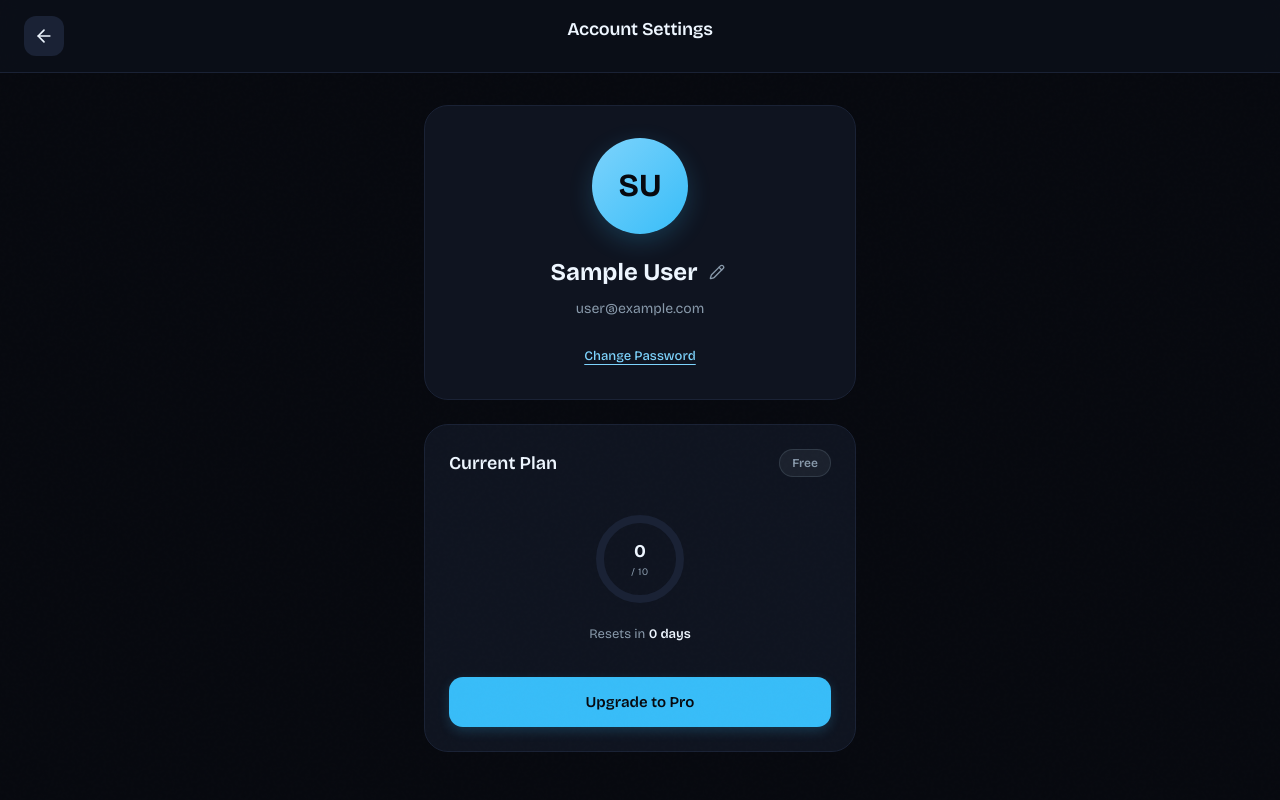
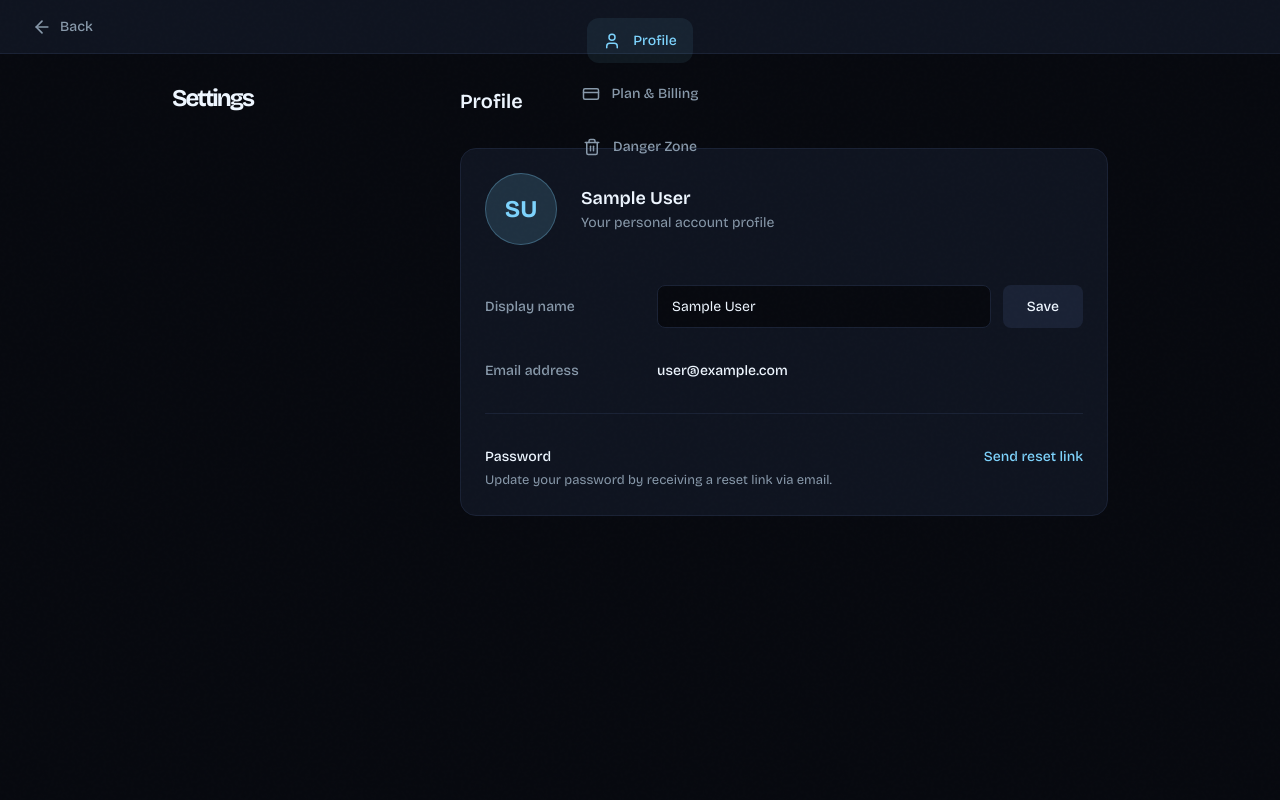
Before and after one commit to M7eem/Akni, a React (Vite) app: page /account in a window 1280 px wide. Shown: the top 800 px of the page. Built offline with nearby package versions, Linux system fonts and the light colour scheme; no server answers; the database is empty; sample sign-in values are in the browser's storage.

Commit message:
feat: Add account page tabs for profile and billing
Introduces tabbed navigation to the account page, separating profile management, billing information, and account deletion into distinct sections. This improves organization and user experience.

```diff
--- a/src/pages/AccountPage.tsx
+++ b/src/pages/AccountPage.tsx
@@ -4,14 +4,16 @@ import { useAuth } from '../contexts/AuthContext';
 import { updateProfile, sendPasswordResetEmail, deleteUser } from 'firebase/auth';
 import { doc, deleteDoc } from 'firebase/firestore';
 import { auth, db } from '../lib/firebase';
-import { ArrowLeft, Loader2, Pencil, Check, X, AlertTriangle } from 'lucide-react';
+import { ArrowLeft, Loader2, User, CreditCard, Trash2, AlertTriangle, Check } from 'lucide-react';
+
+type Tab = 'profile' | 'billing' | 'danger';
 
 export default function AccountPage() {
   const { user, usage } = useAuth();
   const navigate = useNavigate();
 
+  const [activeTab, setActiveTab] = useState<Tab>('profile');
   const [displayName, setDisplayName] = useState(user?.displayName || '');
-  const [isEditingName, setIsEditingName] = useState(false);
   const [isSavingName, setIsSavingName] = useState(false);
   const [nameSaved, setNameSaved] = useState(false);
 
@@ -44,16 +46,12 @@ export default function AccountPage() {
   };
 
   const handleSaveName = async () => {
-    if (!displayName.trim() || displayName === user.displayName) {
-      setIsEditingName(false);
-      return;
-    }
+    if (!displayName.trim() || displayName === user.displayName) return;
     setIsSavingName(true);
     try {
       await updateProfile(user, { displayName });
       setNameSaved(true);
       setTimeout(() => setNameSaved(false), 2000);
-      setIsEditingName(false);
     } catch (error) {
       console.error('Error updating profile', error);
     } finally {
@@ -92,234 +90,280 @@ export default function AccountPage() {
 
   const planName = usage?.limit === 9999 ? 'Unlimited' : (usage?.limit && usage.limit > 10 ? 'Pro' : 'Free');
 
-  // Circular Progress Calculations
-  const radius = 40;
-  const circumference = 2 * Math.PI * radius;
-  const usagePercent = usage ? Math.min((usage.used / usage.limit) * 100, 100) : 0;
-  const offset = circumference - (usagePercent / 100) * circumference;
-
-  const getDaysUntilReset = () => {
-    if (!usage?.resetsOn) return 0;
-    const resetDate = new Date(usage.resetsOn);
-    const now = new Date();
-    const diffTime = resetDate.getTime() - now.getTime();
-    const diffDays = Math.ceil(diffTime / (1000 * 60 * 60 * 24));
-    return diffDays > 0 ? diffDays : 0;
-  };
+  const navItems = [
+    { id: 'profile', label: 'Profile', icon: User },
+    { id: 'billing', label: 'Plan & Billing', icon: CreditCard },
+    { id: 'danger', label: 'Danger Zone', icon: Trash2 },
+  ];
 
   return (
     <div style={{ minHeight: '100vh', background: '#07090f', color: '#eef6ff' }}>
-      {/* HEADER */}
+      {/* Header with Back Button */}
       <header style={{
-        width: '100%',
-        padding: '1.25rem 1.5rem',
+        padding: '1rem 2rem',
+        borderBottom: '1px solid #1a2235',
         display: 'flex',
         alignItems: 'center',
-        justifyContent: 'center',
-        position: 'relative',
-        borderBottom: '1px solid #1a2235',
-        background: 'rgba(15, 20, 32, 0.5)',
-        backdropFilter: 'blur(10px)',
-        zIndex: 50
+        gap: '1rem',
+        background: '#0f1420'
       }}>
         <button
           onClick={() => navigate('/')}
           style={{
-            position: 'absolute',
-            left: '1.5rem',
+            background: 'none', border: 'none', color: '#8899aa', cursor: 'pointer',
+            display: 'flex', alignItems: 'center', gap: '0.5rem'
+          }}
+          className="hover:text-[#eef6ff] transition-colors"
+        >
+          <ArrowLeft size={20} />
+          <span style={{ fontSize: '14px', fontWeight: 500 }}>Back</span>
+        </button>
+      </header>
+
+      <div style={{
+        maxWidth: '1000px',
+        margin: '0 auto',
+        display: 'flex',
+        flexDirection: 'row',
+        padding: '2rem',
+        gap: '3rem'
+      }} className="flex-col md:flex-row">
+
+        {/* Sidebar */}
+        <aside style={{ width: '240px', flexShrink: 0 }} className="w-full md:w-[240px]">
+          <h1 style={{ fontSize: '24px', fontWeight: 700, marginBottom: '1.5rem', color: '#eef6ff' }}>Settings</h1>
+          <nav style={{ display: 'flex', flexDirection: 'column', gap: '0.5rem' }} className="flex-row md:flex-col overflow-x-auto md:overflow-visible">
+            {navItems.map((item) => (
+              <button
+                key={item.id}
+                onClick={() => setActiveTab(item.id as Tab)}
+                style={{
                   display: 'flex',
                   alignItems: 'center',
-            justifyContent: 'center',
-            width: '40px',
-            height: '40px',
+                  gap: '0.75rem',
+                  padding: '0.75rem 1rem',
                   borderRadius: '12px',
-            background: '#1a2235',
-            color: '#eef6ff',
                   border: 'none',
-            cursor: 'pointer'
+                  cursor: 'pointer',
+                  textAlign: 'left',
+                  fontSize: '14px',
+                  fontWeight: 500,
+                  transition: 'all 0.2s ease',
+                  background: activeTab === item.id ? 'rgba(125, 211, 252, 0.08)' : 'transparent',
+                  color: activeTab === item.id ? '#7dd3fc' : '#8899aa',
+                  whiteSpace: 'nowrap'
                 }}
-          className="hover:bg-[#2a3655] transition-colors"
+                className="hover:bg-[rgba(125,211,252,0.04)]"
               >
-          <ArrowLeft size={20} />
+                <item.icon size={18} />
+                {item.label}
               </button>
-        <h1 style={{ fontSize: '18px', fontWeight: 600, letterSpacing: '-0.01em' }}>Account Settings</h1>
-      </header>
+            ))}
+          </nav>
+        </aside>
 
-      <main style={{ maxWidth: '480px', margin: '0 auto', padding: '2rem 1.5rem 4rem' }}>
-        {/* PROFILE CARD */}
+        {/* Content Area */}
+        <main style={{ flex: 1 }}>
+          {activeTab === 'profile' && (
+            <div>
+              <h2 style={{ fontSize: '20px', fontWeight: 600, marginBottom: '2rem' }}>Profile</h2>
+
+              <div style={{ background: '#0f1420', border: '1px solid #1a2235', borderRadius: '16px', padding: '24px' }}>
+                {/* Avatar Section */}
+                <div style={{ display: 'flex', alignItems: 'center', gap: '1.5rem', marginBottom: '2.5rem' }}>
                   <div style={{
-          background: '#0f1420',
-          border: '1px solid #1a2235',
-          borderRadius: '24px',
-          padding: '32px 24px',
-          marginBottom: '1.5rem',
-          textAlign: 'center',
-          position: 'relative',
-          overflow: 'hidden'
-        }}>
-          <div style={{
-            width: '96px', height: '96px', borderRadius: '50%',
-            background: 'linear-gradient(135deg, #7dd3fc 0%, #38bdf8 100%)',
-            margin: '0 auto 20px',
+                    width: '72px', height: '72px', borderRadius: '50%',
+                    background: 'rgba(125,211,252,0.15)', border: '1px solid rgba(125,211,252,0.3)',
                     display: 'flex', alignItems: 'center', justifyContent: 'center',
-            color: '#07090f', fontWeight: 700, fontSize: '32px',
-            boxShadow: '0 8px 24px rgba(56, 189, 248, 0.2)'
+                    color: '#7dd3fc', fontWeight: 700, fontSize: '24px'
                   }}>
                     {getInitials()}
                   </div>
+                  <div>
+                    <h3 style={{ fontSize: '18px', fontWeight: 600, color: '#eef6ff' }}>{user.displayName || 'User'}</h3>
+                    <p style={{ fontSize: '14px', color: '#8899aa' }}>Your personal account profile</p>
+                  </div>
+                </div>
 
-          <div style={{ marginBottom: '8px', display: 'flex', alignItems: 'center', justifyContent: 'center', gap: '8px' }}>
-            {isEditingName ? (
-              <div style={{ display: 'flex', alignItems: 'center', gap: '8px', width: '100%', maxWidth: '280px' }}>
+                {/* Rows */}
+                <div style={{ display: 'flex', flexDirection: 'column', gap: '2rem' }}>
+                  {/* Display Name Row */}
+                  <div style={{ display: 'flex', alignItems: 'center', justifyContent: 'space-between', gap: '2rem' }} className="flex-col sm:flex-row sm:items-center">
+                    <label style={{ fontSize: '14px', fontWeight: 500, color: '#8899aa', width: '140px' }}>Display name</label>
+                    <div style={{ flex: 1, display: 'flex', gap: '0.75rem', width: '100%' }}>
                       <input
                         type="text"
                         value={displayName}
                         onChange={(e) => setDisplayName(e.target.value)}
-                  autoFocus
-                  onKeyDown={(e) => e.key === 'Enter' && handleSaveName()}
                         style={{
-                    flex: 1, background: '#07090f', border: '1px solid #38bdf8', borderRadius: '8px',
-                    padding: '6px 12px', color: '#eef6ff', fontSize: '20px', fontWeight: 600, textAlign: 'center', outline: 'none'
+                          flex: 1, background: '#07090f', border: '1px solid #1a2235', borderRadius: '8px',
+                          padding: '10px 14px', color: '#eef6ff', fontSize: '14px', outline: 'none'
                         }}
+                        className="focus:border-[#7dd3fc]/50 transition-colors"
                       />
                       <button
                         onClick={handleSaveName}
-                  style={{ color: '#4ade80', background: 'none', border: 'none', cursor: 'pointer', padding: '4px' }}
+                        disabled={isSavingName || displayName === user.displayName || !displayName.trim()}
+                        style={{
+                          background: nameSaved ? 'rgba(34,197,94,0.1)' : '#1a2235',
+                          color: nameSaved ? '#4ade80' : '#eef6ff',
+                          border: 'none', borderRadius: '8px', padding: '0 1.5rem', fontSize: '14px', fontWeight: 500,
+                          cursor: (isSavingName || displayName === user.displayName || !displayName.trim()) ? 'not-allowed' : 'pointer',
+                          display: 'flex', alignItems: 'center', gap: '0.5rem'
+                        }}
+                        className="hover:bg-[#1f2937] transition-colors"
                       >
-                  <Check size={20} />
-                </button>
-                <button
-                  onClick={() => { setDisplayName(user.displayName || ''); setIsEditingName(false); }}
-                  style={{ color: '#ef4444', background: 'none', border: 'none', cursor: 'pointer', padding: '4px' }}
-                >
-                  <X size={20} />
+                        {isSavingName ? <Loader2 size={16} className="animate-spin" /> : (nameSaved ? <Check size={16} /> : 'Save')}
                       </button>
                     </div>
-            ) : (
-              <>
-                <h2 style={{ fontSize: '24px', fontWeight: 700, color: '#eef6ff' }}>{user.displayName || 'User'}</h2>
-                <button
-                  onClick={() => setIsEditingName(true)}
-                  style={{ color: '#8899aa', background: 'none', border: 'none', cursor: 'pointer', padding: '4px' }}
-                  className="hover:text-[#7dd3fc] transition-colors"
-                >
-                  <Pencil size={16} />
-                </button>
-              </>
-            )}
                   </div>
 
-          <p style={{ fontSize: '14px', color: '#8899aa', marginBottom: '24px' }}>{user.email}</p>
+                  {/* Email Row */}
+                  <div style={{ display: 'flex', alignItems: 'center', justifyContent: 'space-between', gap: '2rem' }} className="flex-col sm:flex-row sm:items-center">
+                    <label style={{ fontSize: '14px', fontWeight: 500, color: '#8899aa', width: '140px' }}>Email address</label>
+                    <div style={{ flex: 1, color: '#eef6ff', fontSize: '14px', fontWeight: 500 }}>
+                      {user.email}
+                    </div>
+                  </div>
 
+                  <div style={{ height: '1px', background: '#1a2235' }}></div>
+
+                  {/* Password Row */}
+                  <div style={{ display: 'flex', alignItems: 'flex-start', justifyContent: 'space-between', gap: '2rem' }} className="flex-col sm:flex-row">
+                    <div style={{ flex: 1 }}>
+                      <label style={{ display: 'block', fontSize: '14px', fontWeight: 500, color: '#eef6ff', marginBottom: '4px' }}>Password</label>
+                      <p style={{ fontSize: '13px', color: '#8899aa' }}>Update your password by receiving a reset link via email.</p>
+                    </div>
                     <button
                       onClick={handleResetPassword}
                       disabled={isSendingReset || resetSent}
                       style={{
-              background: 'none', border: 'none', color: '#7dd3fc', fontSize: '13px', fontWeight: 500,
+                        background: 'none', border: 'none', color: '#7dd3fc', fontSize: '14px', fontWeight: 500,
                         cursor: (isSendingReset || resetSent) ? 'not-allowed' : 'pointer',
-              textDecoration: 'underline', textUnderlineOffset: '4px'
+                        padding: 0
                       }}
                       className="hover:text-[#38bdf8] transition-colors"
                     >
-            {isSendingReset ? 'Sending...' : (resetSent ? 'Reset link sent!' : 'Change Password')}
+                      {isSendingReset ? 'Sending...' : (resetSent ? 'Reset link sent' : 'Send reset link')}
                     </button>
                   </div>
+                </div>
+              </div>
+            </div>
+          )}
 
-        {/* PLAN CARD */}
-        <div style={{
-          background: '#0f1420',
-          border: '1px solid #1a2235',
-          borderRadius: '24px',
-          padding: '24px',
-          marginBottom: '1.5rem'
-        }}>
-          <div style={{ display: 'flex', justifyContent: 'space-between', alignItems: 'center', marginBottom: '32px' }}>
-            <h3 style={{ fontSize: '18px', fontWeight: 600 }}>Current Plan</h3>
+          {activeTab === 'billing' && (
+            <div>
+              <h2 style={{ fontSize: '20px', fontWeight: 600, marginBottom: '2rem' }}>Plan & Billing</h2>
+
+              <div style={{ background: '#0f1420', border: '1px solid #1a2235', borderRadius: '16px', padding: '24px' }}>
+                {/* Current Plan */}
+                <div style={{ display: 'flex', alignItems: 'center', justifyContent: 'space-between', marginBottom: '2rem' }}>
+                  <div style={{ fontSize: '16px', fontWeight: 500 }}>You are on the <span style={{ color: '#7dd3fc' }}>{planName}</span> plan</div>
                   <span style={{
-              fontSize: '12px', padding: '4px 12px', borderRadius: '9999px',
-              background: planName === 'Free' ? 'rgba(136, 153, 170, 0.1)' : 'rgba(56, 189, 248, 0.15)',
-              color: planName === 'Free' ? '#8899aa' : '#7dd3fc',
-              fontWeight: 600, border: `1px solid ${planName === 'Free' ? 'rgba(136, 153, 170, 0.2)' : 'rgba(56, 189, 248, 0.3)'}`
+                    fontSize: '11px', textTransform: 'uppercase', letterSpacing: '1px', fontWeight: 700,
+                    padding: '4px 10px', borderRadius: '9999px', background: 'rgba(125,211,252,0.1)', color: '#7dd3fc'
                   }}>
                     {planName}
                   </span>
                 </div>
 
-          <div style={{ display: 'flex', flexDirection: 'column', alignItems: 'center', gap: '16px', marginBottom: '32px' }}>
-            <div style={{ position: 'relative', width: '100px', height: '100px' }}>
-              <svg width="100" height="100" viewBox="0 0 100 100">
-                <circle
-                  cx="50" cy="50" r={radius}
-                  fill="none" stroke="#1a2235" strokeWidth="8"
-                />
-                <circle
-                  cx="50" cy="50" r={radius}
-                  fill="none" stroke="#38bdf8" strokeWidth="8"
-                  strokeDasharray={circumference}
-                  strokeDashoffset={offset}
-                  strokeLinecap="round"
-                  style={{ transition: 'stroke-dashoffset 0.5s ease' }}
-                  transform="rotate(-90 50 50)"
-                />
-              </svg>
+                {/* Usage */}
+                {usage && (
+                  <div style={{ marginBottom: '2.5rem' }}>
+                    <div style={{ display: 'flex', justifyContent: 'space-between', fontSize: '14px', marginBottom: '0.75rem' }}>
+                      <span style={{ color: '#8899aa' }}>Usage</span>
+                      <span style={{ color: '#eef6ff', fontWeight: 500 }}>{usage.used} of {usage.limit === 9999 ? '∞' : usage.limit} decks used this month</span>
+                    </div>
+                    <div style={{ height: '8px', background: 'rgba(125,211,252,0.1)', borderRadius: '9999px', overflow: 'hidden', marginBottom: '0.75rem' }}>
                       <div style={{
-                position: 'absolute', top: 0, left: 0, width: '100%', height: '100%',
-                display: 'flex', flexDirection: 'column', alignItems: 'center', justifyContent: 'center'
-              }}>
-                <span style={{ fontSize: '18px', fontWeight: 700 }}>{usage?.used || 0}</span>
-                <span style={{ fontSize: '10px', color: '#8899aa', textTransform: 'uppercase', letterSpacing: '0.05em' }}>/ {usage?.limit === 9999 ? '∞' : usage?.limit || 10}</span>
+                        height: '100%', background: '#7dd3fc', borderRadius: '9999px',
+                        width: `${Math.min((usage.used / usage.limit) * 100, 100)}%`
+                      }}></div>
+                    </div>
+                    <div style={{ fontSize: '13px', color: '#8899aa' }}>
+                      Resets on {new Date(usage.resetsOn).toLocaleDateString('en-US', { month: 'long', day: 'numeric', year: 'numeric' })}
                     </div>
                   </div>
-            <p style={{ fontSize: '13px', color: '#8899aa' }}>
-              Resets in <span style={{ color: '#eef6ff', fontWeight: 600 }}>{getDaysUntilReset()} days</span>
-            </p>
+                )}
+
+                <div style={{ height: '1px', background: '#1a2235', margin: '2rem 0' }}></div>
+
+                {/* Upgrade Section */}
+                <h3 style={{ fontSize: '16px', fontWeight: 600, marginBottom: '1.5rem' }}>Available Plans</h3>
+                <div style={{ display: 'flex', flexDirection: 'column', gap: '1rem' }}>
+                  <div style={{
+                    display: 'flex', alignItems: 'center', justifyContent: 'space-between',
+                    padding: '1rem', border: '1px solid #1a2235', borderRadius: '12px'
+                  }}>
+                    <div>
+                      <div style={{ fontSize: '14px', fontWeight: 600 }}>Pro</div>
+                      <div style={{ fontSize: '13px', color: '#8899aa' }}>$9/month • 50 decks/mo</div>
                     </div>
-
-          {planName === 'Free' && (
                     <button
                       onClick={() => navigate('/#pricing')}
                       style={{
-                width: '100%', padding: '14px', background: '#38bdf8', color: '#07090f',
-                borderRadius: '14px', fontWeight: 600, fontSize: '15px', border: 'none', cursor: 'pointer',
-                boxShadow: '0 4px 12px rgba(56, 189, 248, 0.2)'
+                        background: '#1a2235', color: '#eef6ff', border: 'none', borderRadius: '8px',
+                        padding: '8px 16px', fontSize: '13px', fontWeight: 600, cursor: 'pointer'
                       }}
-              className="hover:bg-[#7dd3fc] transition-all hover:scale-[1.02] active:scale-[0.98]"
+                      className="hover:bg-[#1f2937] transition-colors"
                     >
-              Upgrade to Pro
+                      Upgrade
                     </button>
-          )}
-        </div>
-
-        {/* DANGER ZONE */}
-        <div style={{ marginTop: '3rem' }}>
-          <div style={{ display: 'flex', alignItems: 'center', gap: '8px', color: '#ef4444', marginBottom: '12px' }}>
-            <AlertTriangle size={18} />
-            <h3 style={{ fontSize: '14px', fontWeight: 600, textTransform: 'uppercase', letterSpacing: '0.05em' }}>Danger Zone</h3>
                   </div>
 
                   <div style={{
-            background: 'rgba(239, 68, 68, 0.03)',
-            border: '1px solid rgba(239, 68, 68, 0.1)',
-            borderRadius: '20px',
-            padding: '20px'
+                    display: 'flex', alignItems: 'center', justifyContent: 'space-between',
+                    padding: '1rem', border: '1px solid #1a2235', borderRadius: '12px'
                   }}>
-            <p style={{ fontSize: '13px', color: '#8899aa', marginBottom: '20px', lineHeight: 1.5 }}>
-              Deleting your account is permanent. All your deck history, usage data, and settings will be wiped instantly. This action cannot be undone.
+                    <div>
+                      <div style={{ fontSize: '14px', fontWeight: 600 }}>Unlimited</div>
+                      <div style={{ fontSize: '13px', color: '#8899aa' }}>$19/month • Unlimited decks</div>
+                    </div>
+                    <button
+                      onClick={() => navigate('/#pricing')}
+                      style={{
+                        background: '#1a2235', color: '#eef6ff', border: 'none', borderRadius: '8px',
+                        padding: '8px 16px', fontSize: '13px', fontWeight: 600, cursor: 'pointer'
+                      }}
+                      className="hover:bg-[#1f2937] transition-colors"
+                    >
+                      Upgrade
+                    </button>
+                  </div>
+                </div>
+              </div>
+            </div>
+          )}
+
+          {activeTab === 'danger' && (
+            <div>
+              <h2 style={{ fontSize: '20px', fontWeight: 600, marginBottom: '2rem' }}>Danger Zone</h2>
+
+              <div style={{ background: '#0f1420', border: '1px solid #1a2235', borderRadius: '16px', padding: '24px' }}>
+                <div style={{ display: 'flex', alignItems: 'flex-start', justifyContent: 'space-between', gap: '2rem' }} className="flex-col sm:flex-row">
+                  <div style={{ flex: 1 }}>
+                    <h3 style={{ fontSize: '16px', fontWeight: 600, color: '#ef4444', marginBottom: '0.5rem' }}>Delete account</h3>
+                    <p style={{ fontSize: '14px', color: '#8899aa', lineHeight: 1.5 }}>
+                      Permanently delete your account and all associated data. This action cannot be undone.
                     </p>
-
+                  </div>
                   <button
                     onClick={() => setShowDeleteModal(true)}
                     style={{
-                width: '100%', background: 'none', border: '1px solid rgba(239, 68, 68, 0.4)', borderRadius: '12px',
-                padding: '12px', color: '#ef4444', fontSize: '14px', fontWeight: 600, cursor: 'pointer'
+                      background: 'none', border: 'none', color: '#ef4444', fontSize: '14px', fontWeight: 600,
+                      cursor: 'pointer', padding: 0, whiteSpace: 'nowrap'
                     }}
-              className="hover:bg-[#ef4444] hover:text-white transition-all"
+                    className="hover:underline"
                   >
-              Delete My Account
+                    I want to delete my account
                   </button>
                 </div>
               </div>
+            </div>
+          )}
         </main>
+      </div>
 
       {/* Delete Confirmation Modal */}
       {showDeleteModal && (
```
Lines whose indentation alone changed are shown as unchanged.
